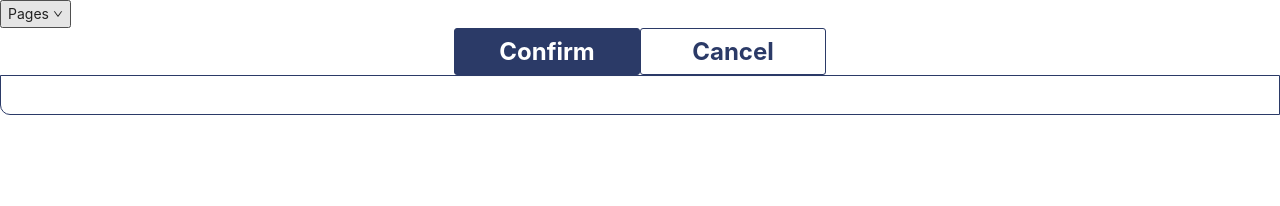
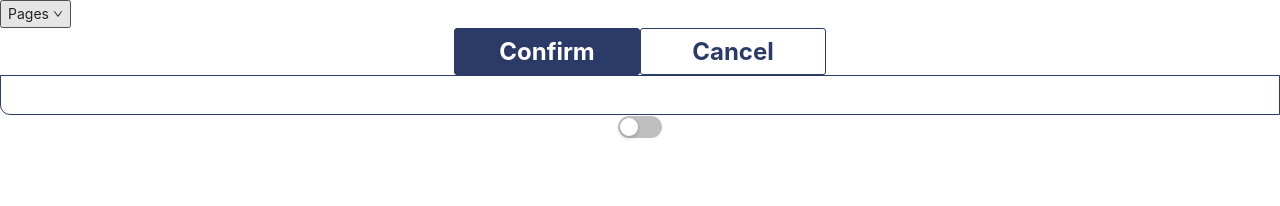
Before and after one commit to fronte-finem/RSS_React-2021Q3_Team-33_Pointing-Poker, a React (Vite) app: page /example in a window 1280 px wide. Shown: the top 206 px of the page. Built offline with nearby package versions, Linux system fonts and the light colour scheme.

Commit message:
feat: add toggle

```diff
--- a/client/src/components/pages/example/example.tsx
+++ b/client/src/components/pages/example/example.tsx
@@ -1,6 +1,7 @@
 import React from 'react';
 import { Button } from '@client/components/shared/button/button';
 import { Input } from '@client/components/shared/input/input';
+import { Toggle } from '@client/components/shared/toggle/toggle';
 import classes from './example.module.css';
 
 export function PageExample() {
@@ -9,6 +10,7 @@ export function PageExample() {
       <Button>Confirm</Button>
       <Button type="default">Cancel</Button>
       <Input size="large" />
+      <Toggle />
     </div>
   );
 }
--- a/client/src/components/shared/input/input.tsx
+++ b/client/src/components/shared/input/input.tsx
@@ -1,6 +1,5 @@
 import React from 'react';
-import { Input as AntInput } from 'antd';
-import { ButtonProps } from 'antd/lib/button/button';
+import { Input as AntInput, InputProps } from 'antd';
 import styled from 'styled-components';
 
 const StyledInput = styled(AntInput)`
@@ -10,7 +9,7 @@ const StyledInput = styled(AntInput)`
   color: ${(props) => props.theme.componentColor};
 `;
 
-export const Input: React.FC<ButtonProps> = (props) => {
+export const Input: React.FC<InputProps> = (props) => {
   const { size } = props;
   return <StyledInput size={size} {...props} />;
 };
--- /dev/null
+++ b/client/src/components/shared/toggle/toggle.tsx
@@ -0,0 +1,13 @@
+import React from 'react';
+import { Switch, SwitchProps } from 'antd';
+import styled from 'styled-components';
+
+const StyledSwitch = styled(Switch)`
+  &.ant-switch-checked {
+    background-color: #60dabf;
+  }
+`;
+
+export const Toggle: React.FC<SwitchProps> = (props) => {
+  return <StyledSwitch {...props} />;
+};
```
